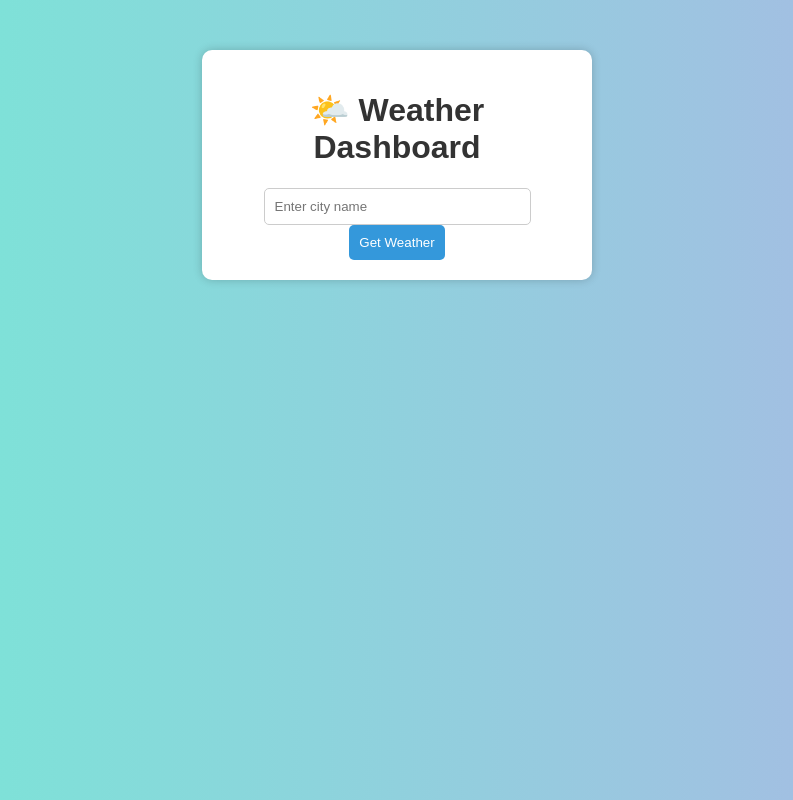
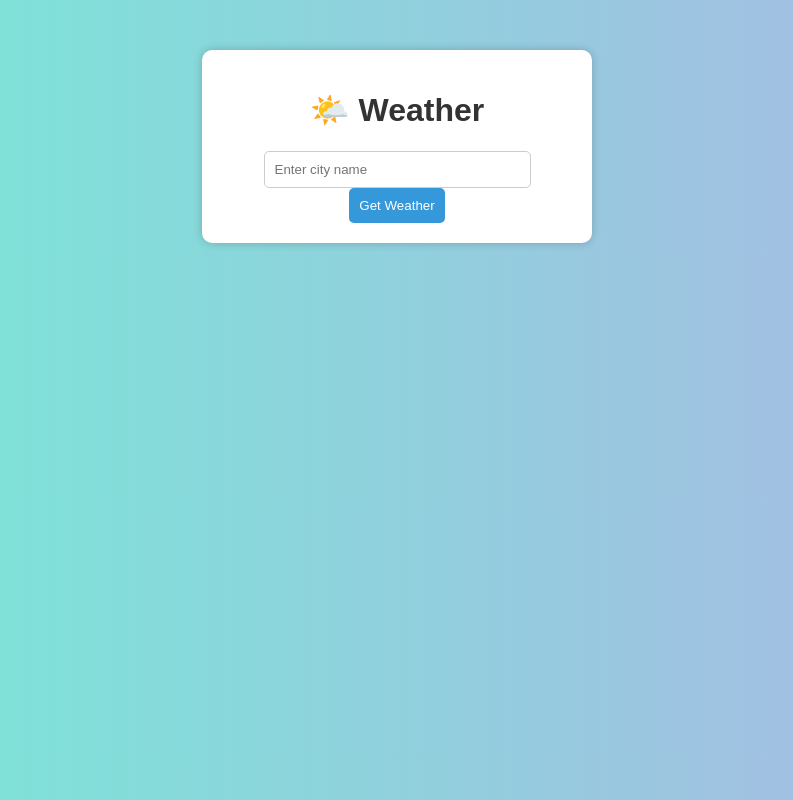
Before and after one commit to jnithin2004/weather-dashboard-devops, a plain HTML site: page index.html in a window 1280 px wide. Shown: the whole page, without its empty margins (243-1036 px from the left). Drawn offline with Linux system fonts and the light colour scheme.

Commit message:
Dashboard

```diff
--- a/index.html
+++ b/index.html
@@ -8,7 +8,7 @@
 </head>
 <body>
   <div class="container">
-    <h1>🌤️ Weather Dashboard</h1>
+    <h1>🌤️ Weather</h1>
     <input type="text" id="cityInput" placeholder="Enter city name" />
     <button onclick="getWeather()">Get Weather</button>
 
```
Also changed, not shown: 1 other file.
